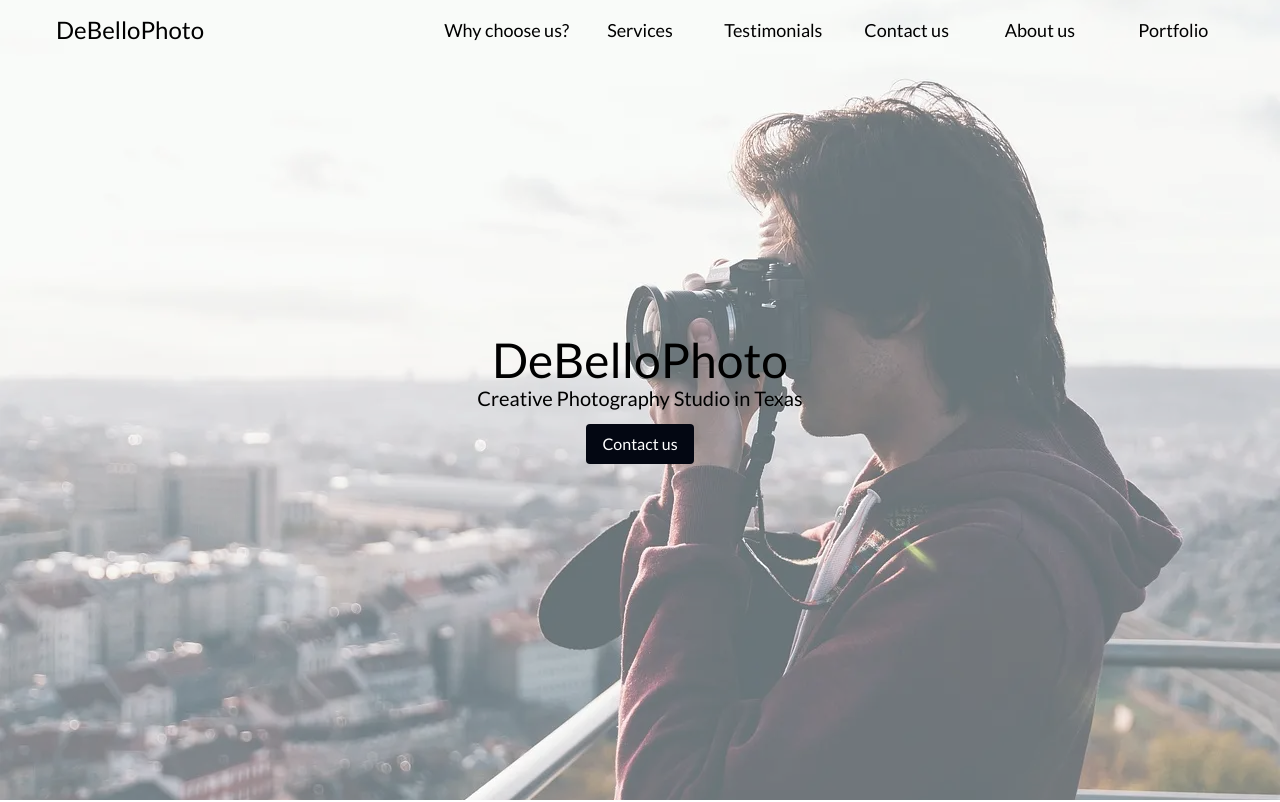
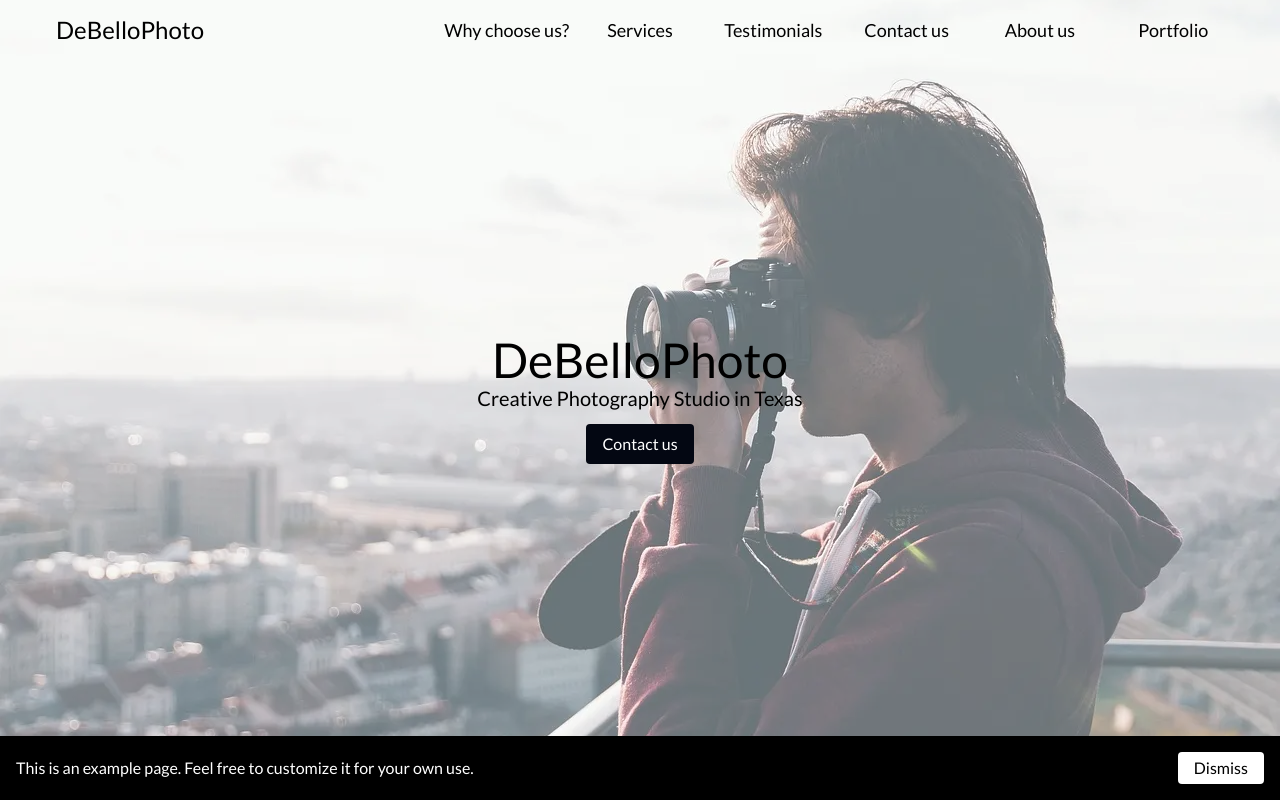
Before and after one commit to Drawilet/debellophoto-react-landing-page, a React (Create React App) app: page / in a window 1280 px wide. Shown: the top 802 px of the page. Built offline with nearby package versions, Linux system fonts and the light colour scheme.

Commit message:
Feature: Example page alert added

```diff
--- a/src/App.tsx
+++ b/src/App.tsx
@@ -5,6 +5,7 @@ import Services from "./components/Sections/Services";
 import Testimonials from "./components/Sections/Testimonials";
 import WhyChooseUs from "./components/Sections/WhyChooseUs";
 import Footer from "./components/Footer/Footer";
+import Alert from "./components/Alert/Alert";
 
 function App() {
   return (
@@ -32,6 +33,8 @@ function App() {
         />
       </div>
 
+      <Alert />
+
       <WhyChooseUs />
       <Services />
       <Testimonials />
--- /dev/null
+++ b/src/components/Alert/Alert.tsx
@@ -0,0 +1,32 @@
+import React, { useState } from "react";
+
+export default () => {
+  const [showAlert, setShowAlert] = useState(true);
+
+  const handleDismiss = () => {
+    setShowAlert(false);
+  };
+
+  return (
+    <>
+      {showAlert && (
+        <div className="fixed bottom-0 left-0 right-0 bg-black text-white p-4 text-center z-20">
+          <div className="container mx-auto ">
+            <div className="flex justify-between items-center flex-col md:flex-row">
+              <div>
+                This is an example page. Feel free to customize it for your own
+                use.
+              </div>
+              <button
+                onClick={handleDismiss}
+                className="bg-white text-black py-1 px-4 rounded hover:underline mt-2 md:mt-0"
+              >
+                Dismiss
+              </button>
+            </div>
+          </div>
+        </div>
+      )}
+    </>
+  );
+};
```
